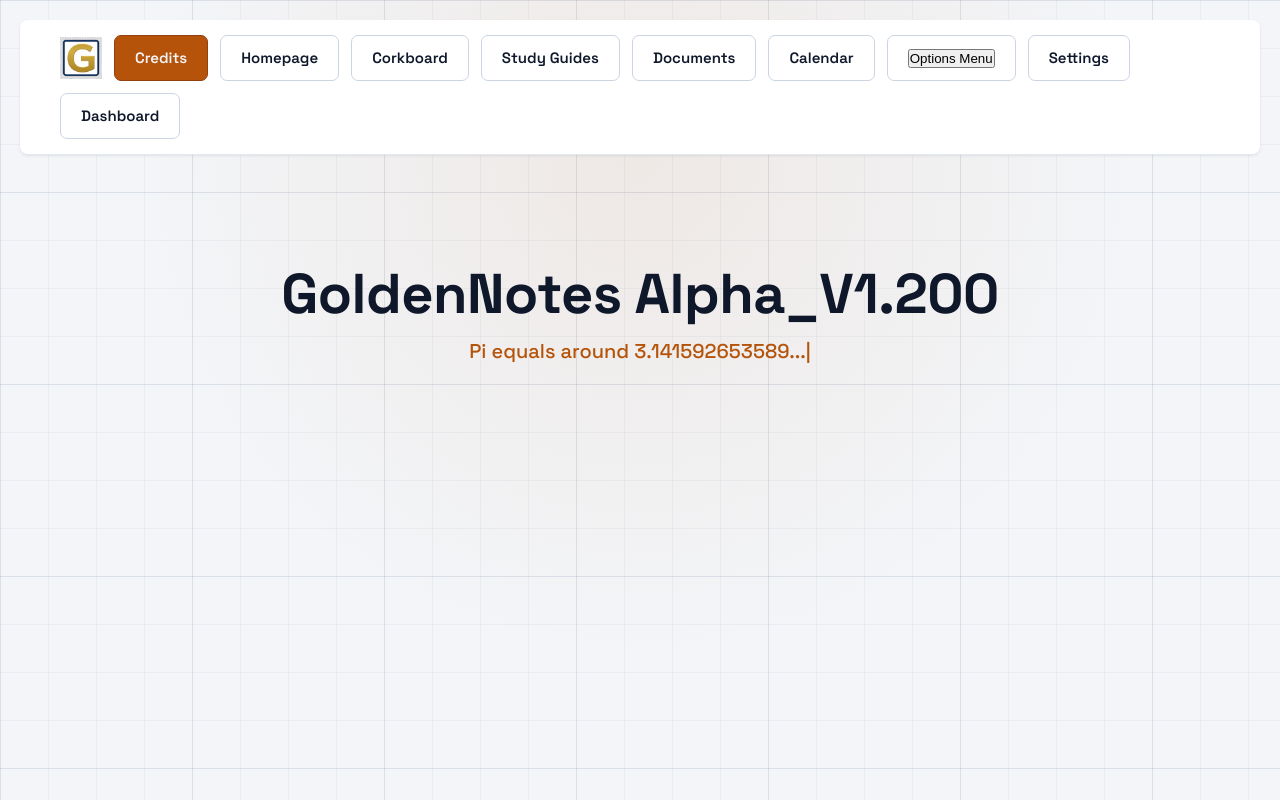
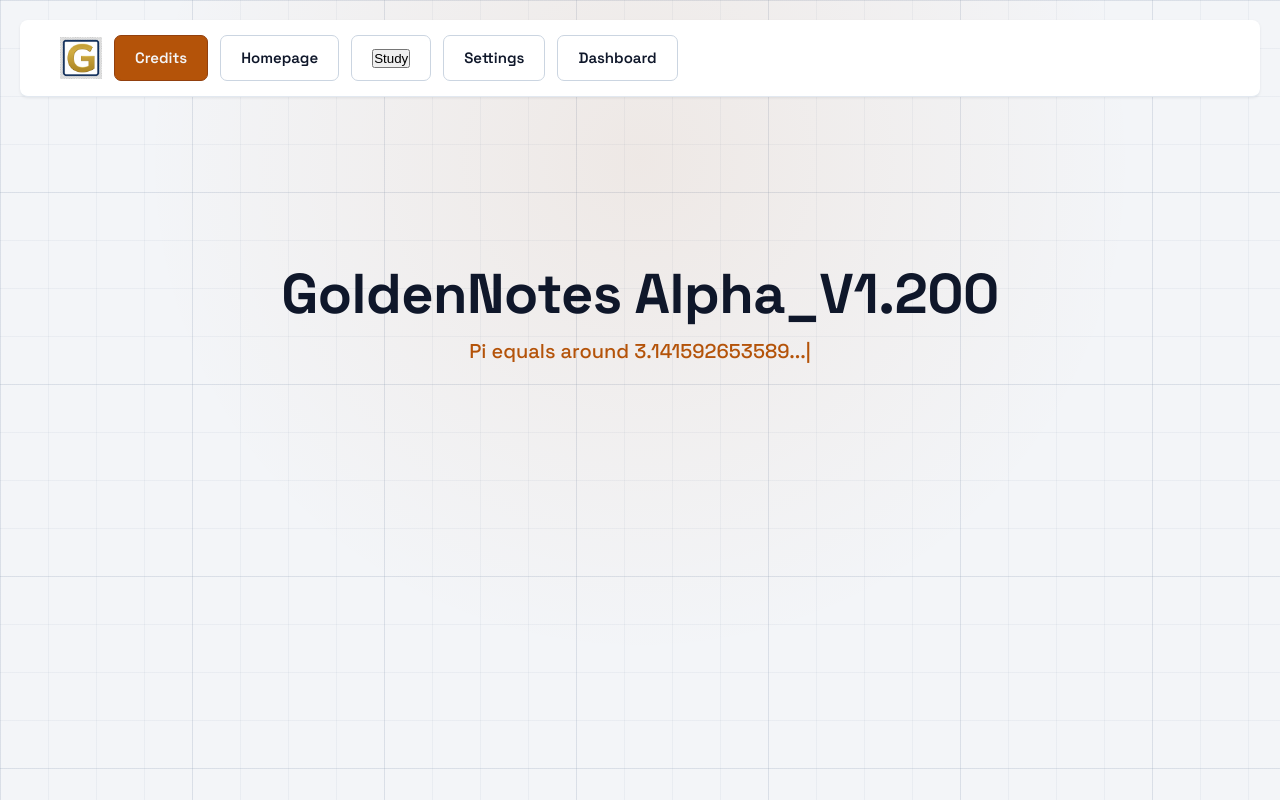
Before and after one commit to shawnie-webdev/gnotes, a website: page public/homepage.html in a window 1280 px wide. Drawn offline with nearby package versions, Linux system fonts and the light colour scheme.

Commit message:
Roshaun's GitHub compiler | pushed at: 2026-09-29 07:52:55

```diff
--- a/public/homepage.html
+++ b/public/homepage.html
@@ -68,17 +68,13 @@
         <a href="/credits.html" class="btn btn-primary" id="credits">Credits</a>
         <a href="/" class="btn btn-secondary" id="dashboard">Homepage</a>
 
-        <a href="/corkboard" class="btn btn-secondary" id="cb">Corkboard</a>
-        <a href="/study" class="btn btn-secondary" id="study">Study Guides</a>
-        <a href="/documents" class="btn btn-secondary" id="documents">Documents</a>
-        <a href="/calendar" class="btn btn-secondary" id="calendar">Calendar</a>
-
         <div class="dropdown generic_button">
-            <button class="dropbtn">Options Menu</button>
+            <button class="dropbtn">Study</button>
             <div class="dropdown-content">
-                <a href="#link1">Link 1</a>
-                <a href="#link2">Link 2</a>
-                <a href="#link3">Link 3</a>
+                <a href="/corkboard" class="btn btn-secondary" id="cb">Corkboard</a>
+                <a href="/study" class="btn btn-secondary" id="study">Study Guides</a>
+                <a href="/documents" class="btn btn-secondary" id="documents">Documents</a>
+                <a href="/calendar" class="btn btn-secondary" id="calendar">Calendar</a>
             </div>
         </div>
 
```
